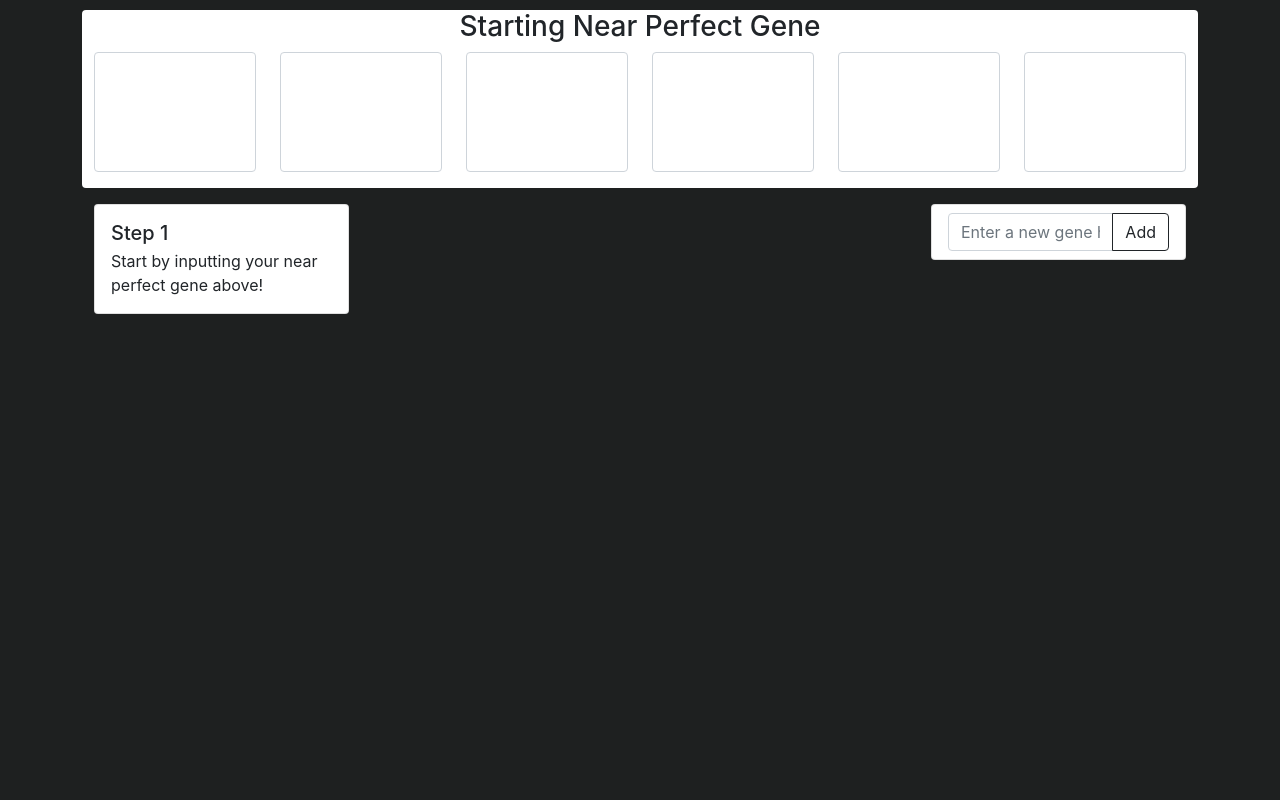
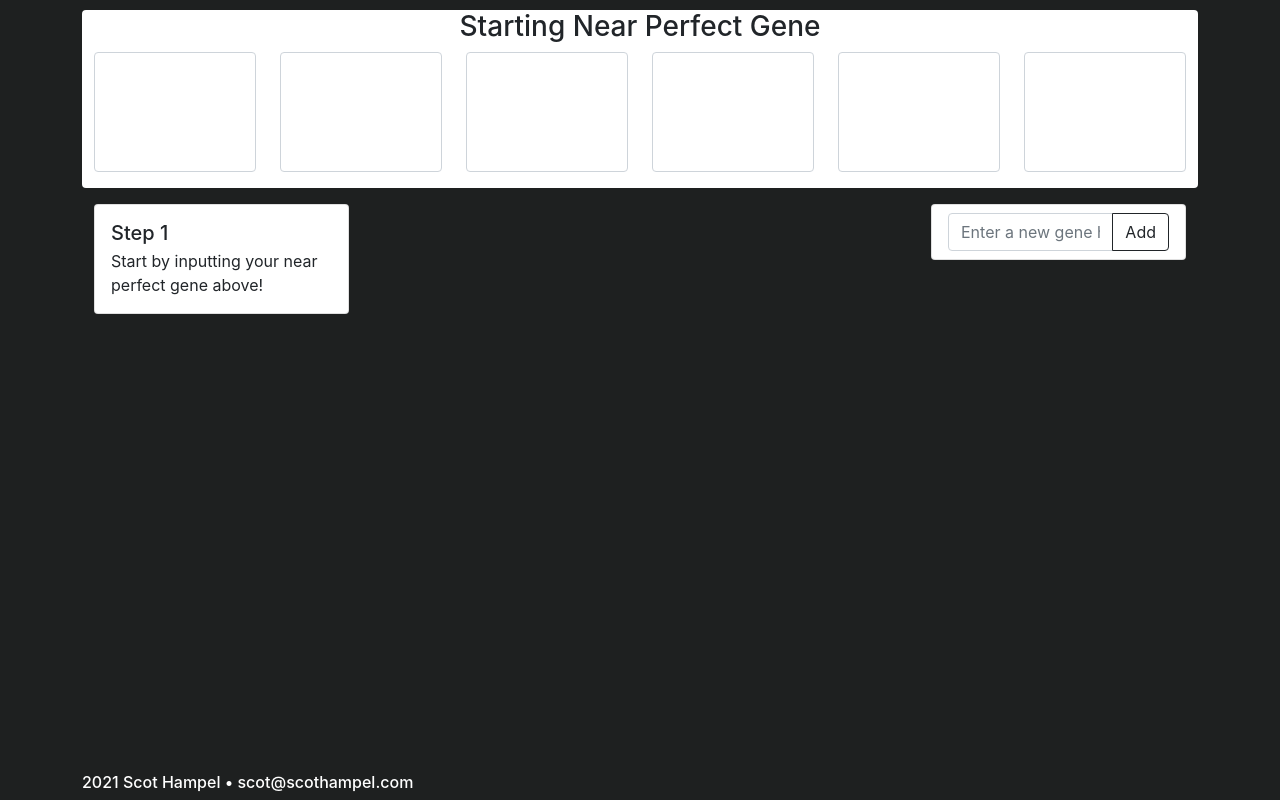
Before and after one commit to scothampel/rust-genetics, a React (Create React App) app: page / in a window 1280 px wide. Built offline with nearby package versions, Linux system fonts and the light colour scheme.

Commit message:
Add footer May change alignment

```diff
--- a/src/App.js
+++ b/src/App.js
@@ -52,6 +52,7 @@ function App() {
         <Directions directions={directions} onGeneChange={handleGeneChange} />
         <AddGene geneList={geneList} onGeneListChange={handleGeneListChange} newGene={newGene} onNewGeneChange={handleNewGeneChange} />
       </div>
+      <h6 className='footer'>2021 Scot Hampel &bull; scot@scothampel.com</h6>
     </div>
   );
 }
--- a/src/css/App.css
+++ b/src/css/App.css
@@ -2,3 +2,9 @@
     min-height: 100%;
     height: 100%;
 }
+.footer {
+    color: white;
+    position: fixed;
+    bottom: 0;
+    text-align: center;
+}
```
